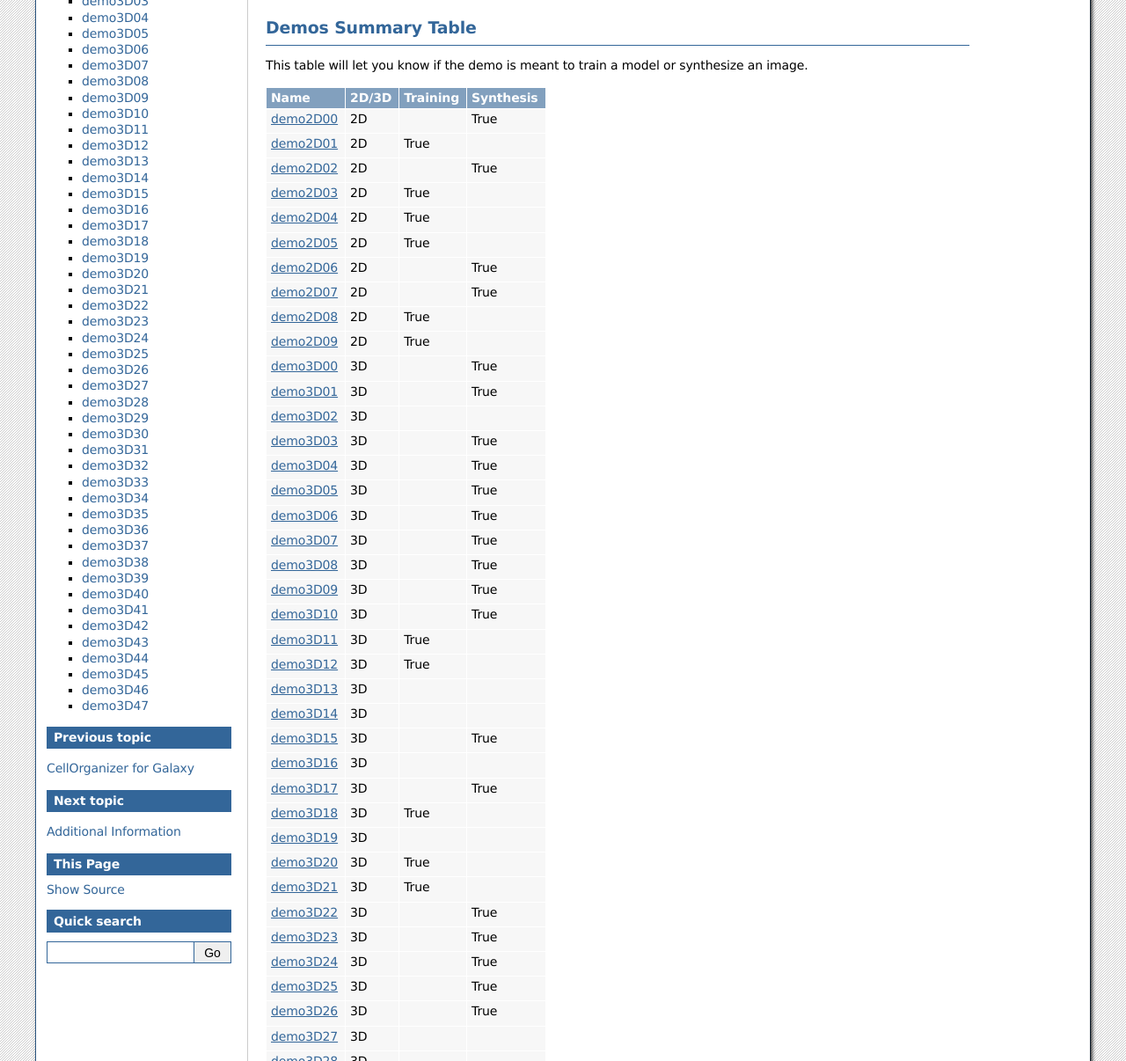
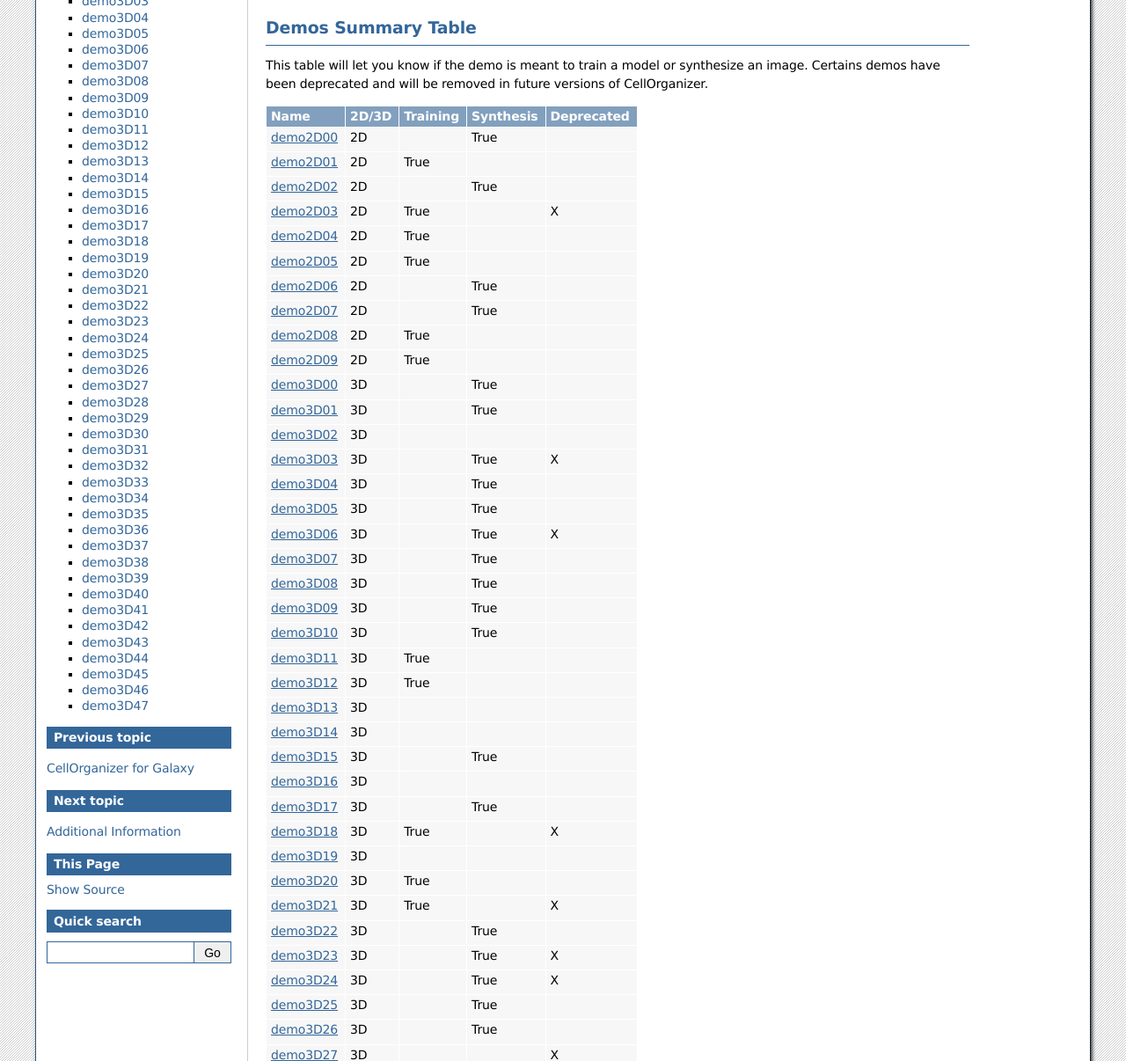
Before and after one commit to murphygroup/cellorganizer-documentation_old, a Sphinx documentation site: the page built from source/chapters/demos.rst, in a window 1280 px wide and 1400 px high, scrolled down 334 px, cut to the strip 194-1400 px from the top of the window. Shown: the whole strip at 88% size. Built offline with Sphinx 7.4.7, drawn with Linux system fonts in a browser that asks for light colours; some of the changed text lies outside the part shown.

Commit message:
Added a column to demo tables to indicate deprecated demos.

```diff
--- a/source/chapters/demos.rst
+++ b/source/chapters/demos.rst
@@ -23,127 +23,127 @@ For example, in Ubuntu
 
 Demos Summary Table
 *******************
-This table will let you know if the demo is meant to train a model or synthesize an image.
+This table will let you know if the demo is meant to train a model or synthesize an image. Certains demos have been deprecated and will be removed in future versions of CellOrganizer.
 
-+------------------------+---------+------------+-------------+
-| Name                   | 2D/3D   | Training   | Synthesis   |
-+========================+=========+============+=============+
-| demo2D00_              | 2D      |            | True        |
-+------------------------+---------+------------+-------------+
-| demo2D01_              | 2D      | True       |             |
-+------------------------+---------+------------+-------------+
-| demo2D02_              | 2D      |            | True        |
-+------------------------+---------+------------+-------------+
-| demo2D03_              | 2D      | True       |             |
-+------------------------+---------+------------+-------------+
-| demo2D04_              | 2D      | True       |             |
-+------------------------+---------+------------+-------------+
-| demo2D05_              | 2D      | True       |             |
-+------------------------+---------+------------+-------------+
-| demo2D06_              | 2D      |            | True        |
-+------------------------+---------+------------+-------------+
-| demo2D07_              | 2D      |            | True        |
-+------------------------+---------+------------+-------------+
-| demo2D08_              | 2D      | True       |             |
-+------------------------+---------+------------+-------------+
-| demo2D09_              | 2D      | True       |             |
-+------------------------+---------+------------+-------------+
-| demo3D00_              | 3D      |            | True        |
-+------------------------+---------+------------+-------------+
-| demo3D01_              | 3D      |            | True        |
-+------------------------+---------+------------+-------------+
-| demo3D02_              | 3D      |            |             |
-+------------------------+---------+------------+-------------+
-| demo3D03_              | 3D      |            | True        |
-+------------------------+---------+------------+-------------+
-| demo3D04_              | 3D      |            | True        |
-+------------------------+---------+------------+-------------+
-| demo3D05_              | 3D      |            | True        |
-+------------------------+---------+------------+-------------+
-| demo3D06_              | 3D      |            | True        |
-+------------------------+---------+------------+-------------+
-| demo3D07_              | 3D      |            | True        |
-+------------------------+---------+------------+-------------+
-| demo3D08_              | 3D      |            | True        |
-+------------------------+---------+------------+-------------+
-| demo3D09_              | 3D      |            | True        |
-+------------------------+---------+------------+-------------+
-| demo3D10_              | 3D      |            | True        |
-+------------------------+---------+------------+-------------+
-| demo3D11_              | 3D      | True       |             |
-+------------------------+---------+------------+-------------+
-| demo3D12_              | 3D      | True       |             |
-+------------------------+---------+------------+-------------+
-| demo3D13_              | 3D      |            |             |
-+------------------------+---------+------------+-------------+
-| demo3D14_              | 3D      |            |             |
-+------------------------+---------+------------+-------------+
-| demo3D15_              | 3D      |            | True        |
-+------------------------+---------+------------+-------------+
-| demo3D16_              | 3D      |            |             |
-+------------------------+---------+------------+-------------+
-| demo3D17_              | 3D      |            | True        |
-+------------------------+---------+------------+-------------+
-| demo3D18_              | 3D      | True       |             |
-+------------------------+---------+------------+-------------+
-| demo3D19_              | 3D      |            |             |
-+------------------------+---------+------------+-------------+
-| demo3D20_              | 3D      | True       |             |
-+------------------------+---------+------------+-------------+
-| demo3D21_              | 3D      | True       |             |
-+------------------------+---------+------------+-------------+
-| demo3D22_              | 3D      |            | True        |
-+------------------------+---------+------------+-------------+
-| demo3D23_              | 3D      |            | True        |
-+------------------------+---------+------------+-------------+
-| demo3D24_              | 3D      |            | True        |
-+------------------------+---------+------------+-------------+
-| demo3D25_              | 3D      |            | True        |
-+------------------------+---------+------------+-------------+
-| demo3D26_              | 3D      |            | True        |
-+------------------------+---------+------------+-------------+
-| demo3D27_              | 3D      |            |             |
-+------------------------+---------+------------+-------------+
-| demo3D28_              | 3D      |            |             |
-+------------------------+---------+------------+-------------+
-| demo3D29_              | 3D      | True       |             |
-+------------------------+---------+------------+-------------+
-| demo3D30_              | 3D      |            | True        |
-+------------------------+---------+------------+-------------+
-| demo3D31_              | 3D      |            | True        |
-+------------------------+---------+------------+-------------+
-| demo3D32_              | 3D      |            | True        |
-+------------------------+---------+------------+-------------+
-| demo3D33_              | 3D      |            | True        |
-+------------------------+---------+------------+-------------+
-| demo3D34_              | 3D      |            | True        |
-+------------------------+---------+------------+-------------+
-| demo3D35_              | 3D      |            |             |
-+------------------------+---------+------------+-------------+
-| demo3D36_              | 3D      |            | True        |
-+------------------------+---------+------------+-------------+
-| demo3D37_              | 3D      |            | True        |
-+------------------------+---------+------------+-------------+
-| demo3D38_              | 3D      |            | True        |
-+------------------------+---------+------------+-------------+
-| demo3D39_              | 3D      |            | True        |
-+------------------------+---------+------------+-------------+
-| demo3D40_              | 3D      | True       |             |
-+------------------------+---------+------------+-------------+
-| demo3D41_              | 3D      |            | True        |
-+------------------------+---------+------------+-------------+
-| demo3D42_              | 3D      | True       |             |
-+------------------------+---------+------------+-------------+
-| demo3D43_              | 3D      |            | True        |
-+------------------------+---------+------------+-------------+
-| demo3D44_              | 3D      |            | True        |
-+------------------------+---------+------------+-------------+
-| demo3D45_              | 3D      | True       |             |
-+------------------------+---------+------------+-------------+
-| demo3D46_              | 3D      |            | True        |
-+------------------------+---------+------------+-------------+
-| demo3D47_              | 3D      |            |             |
-+------------------------+---------+------------+-------------+
++------------------------+---------+------------+------------+------------+
+| Name                   | 2D/3D   | Training   | Synthesis  | Deprecated |
++========================+=========+============+============+============+
+| demo2D00_              | 2D      |            | True       |            |
++------------------------+---------+------------+------------+------------+
+| demo2D01_              | 2D      | True       |            |            |
++------------------------+---------+------------+------------+------------+
+| demo2D02_              | 2D      |            | True       |            |
++------------------------+---------+------------+------------+------------+
+| demo2D03_              | 2D      | True       |            | X          |
++------------------------+---------+------------+------------+------------+
+| demo2D04_              | 2D      | True       |            |            |
++------------------------+---------+------------+------------+------------+
+| demo2D05_              | 2D      | True       |            |            |
++------------------------+---------+------------+------------+------------+
+| demo2D06_              | 2D      |            | True       |            |
++------------------------+---------+------------+------------+------------+
+| demo2D07_              | 2D      |            | True       |            |
++------------------------+---------+------------+------------+------------+
+| demo2D08_              | 2D      | True       |            |            |
++------------------------+---------+------------+------------+------------+
+| demo2D09_              | 2D      | True       |            |            |
++------------------------+---------+------------+------------+------------+
+| demo3D00_              | 3D      |            | True       |            |
++------------------------+---------+------------+------------+------------+
+| demo3D01_              | 3D      |            | True       |            |
++------------------------+---------+------------+------------+------------+
+| demo3D02_              | 3D      |            |            |            |
++------------------------+---------+------------+------------+------------+
+| demo3D03_              | 3D      |            | True       | X          |
++------------------------+---------+------------+------------+------------+
+| demo3D04_              | 3D      |            | True       |            |
++------------------------+---------+------------+------------+------------+
+| demo3D05_              | 3D      |            | True       |            |
++------------------------+---------+------------+------------+------------+
+| demo3D06_              | 3D      |            | True       | X          |
++------------------------+---------+------------+------------+------------+
+| demo3D07_              | 3D      |            | True       |            |
++------------------------+---------+------------+------------+------------+
+| demo3D08_              | 3D      |            | True       |            |
++------------------------+---------+------------+------------+------------+
+| demo3D09_              | 3D      |            | True       |            |
++------------------------+---------+------------+------------+------------+
+| demo3D10_              | 3D      |            | True       |            |
++------------------------+---------+------------+------------+------------+
+| demo3D11_              | 3D      | True       |            |            |
++------------------------+---------+------------+------------+------------+
+| demo3D12_              | 3D      | True       |            |            |
++------------------------+---------+------------+------------+------------+
+| demo3D13_              | 3D      |            |            |            |
++------------------------+---------+------------+------------+------------+
+| demo3D14_              | 3D      |            |            |            |
++------------------------+---------+------------+------------+------------+
+| demo3D15_              | 3D      |            | True       |            |
++------------------------+---------+------------+------------+------------+
+| demo3D16_              | 3D      |            |            |            |
++------------------------+---------+------------+------------+------------+
+| demo3D17_              | 3D      |            | True       |            |
++------------------------+---------+------------+------------+------------+
+| demo3D18_              | 3D      | True       |            | X          |
++------------------------+---------+------------+------------+------------+
+| demo3D19_              | 3D      |            |            |            |
++------------------------+---------+------------+------------+------------+
+| demo3D20_              | 3D      | True       |            |            |
++------------------------+---------+------------+------------+------------+
+| demo3D21_              | 3D      | True       |            | X          |
++------------------------+---------+------------+------------+------------+
+| demo3D22_              | 3D      |            | True       |            |
++------------------------+---------+------------+------------+------------+
+| demo3D23_              | 3D      |            | True       | X          |
++------------------------+---------+------------+------------+------------+
+| demo3D24_              | 3D      |            | True       | X          |
++------------------------+---------+------------+------------+------------+
+| demo3D25_              | 3D      |            | True       |            |
++------------------------+---------+------------+------------+------------+
+| demo3D26_              | 3D      |            | True       |            |
++------------------------+---------+------------+------------+------------+
+| demo3D27_              | 3D      |            |            | X          |
++------------------------+---------+------------+------------+------------+
+| demo3D28_              | 3D      |            |            |            |
++------------------------+---------+------------+------------+------------+
+| demo3D29_              | 3D      | True       |            |            |
++------------------------+---------+------------+------------+------------+
+| demo3D30_              | 3D      |            | True       | X          |
++------------------------+---------+------------+------------+------------+
+| demo3D31_              | 3D      |            | True       |            |
++------------------------+---------+------------+------------+------------+
+| demo3D32_              | 3D      |            | True       |            |
++------------------------+---------+------------+------------+------------+
+| demo3D33_              | 3D      |            | True       |            |
++------------------------+---------+------------+------------+------------+
+| demo3D34_              | 3D      |            | True       |            |
++------------------------+---------+------------+------------+------------+
+| demo3D35_              | 3D      |            |            |            |
++------------------------+---------+------------+------------+------------+
+| demo3D36_              | 3D      |            | True       |            |
++------------------------+---------+------------+------------+------------+
+| demo3D37_              | 3D      |            | True       |            |
++------------------------+---------+------------+------------+------------+
+| demo3D38_              | 3D      |            | True       |            |
++------------------------+---------+------------+------------+------------+
+| demo3D39_              | 3D      |            | True       |            |
++------------------------+---------+------------+------------+------------+
+| demo3D40_              | 3D      | True       |            |            |
++------------------------+---------+------------+------------+------------+
+| demo3D41_              | 3D      |            | True       |            |
++------------------------+---------+------------+------------+------------+
+| demo3D42_              | 3D      | True       |            |            |
++------------------------+---------+------------+------------+------------+
+| demo3D43_              | 3D      |            | True       |            |
++------------------------+---------+------------+------------+------------+
+| demo3D44_              | 3D      |            | True       |            |
++------------------------+---------+------------+------------+------------+
+| demo3D45_              | 3D      | True       |            |            |
++------------------------+---------+------------+------------+------------+
+| demo3D46_              | 3D      |            | True       |            |
++------------------------+---------+------------+------------+------------+
+| demo3D47_              | 3D      |            |            |            |
++------------------------+---------+------------+------------+------------+
 
 Brief Descriptions
 ******************
@@ -223,6 +223,9 @@ Demo output:
 
 demo2D03
 --------
+
+This demo is deprecated. The demo will be removed in future versions of CellOrganizer.
+
 Demo header::
 
    % Train 2D generative model of the nucleus, cell shape, and lysosome using
@@ -429,6 +432,9 @@ Demo header::
 
 demo3D03
 --------
+
+This demo is deprecated. The demo will be removed in future versions of CellOrganizer.
+
 Demo header::
 
    % Synthesize one 3D image with nuclear, cell shape, and vesicular channels
@@ -495,6 +501,9 @@ Demo header::
 
 demo3D06
 --------
+
+This demo is deprecated. The demo will be removed in future versions of CellOrganizer.
+
 Demo header::
 
    % Synthesize one 3D image with nuclear, cell shape, and protein channels
@@ -745,6 +754,9 @@ Demo header::
 
 demo3D18
 --------
+
+This demo is deprecated. The demo will be removed in future versions of CellOrganizer.
+
 Demo header::
 
    % Train 3D generative model of the cell framework (nucleus and cell shape),
@@ -805,6 +817,9 @@ Demo header::
 
 demo3D21
 --------
+
+This demo is deprecated. The demo will be removed in future versions of CellOrganizer.
+
 Demo header::
 
    % Train 3D generative model of the cell framework (nucleus and cell shape),
@@ -844,6 +859,9 @@ Demo header::
 
 demo3D23
 --------
+
+This demo is deprecated. The demo will be removed in future versions of CellOrganizer.
+
 Demo header::
 
    % Train 3D generative diffeomorphic nuclear, cell shape, and a
@@ -865,6 +883,9 @@ Demo header::
 
 demo3D24
 ----------
+
+This demo is deprecated. The demo will be removed in future versions of CellOrganizer.
+
 Demo header::
 
    % This demo converts a sample SBML file to an SBML-spatial instance using
@@ -928,6 +949,9 @@ Demo header::
 
 demo3D27
 --------
+
+This demo is deprecated. The demo will be removed in future versions of CellOrganizer.
+
 Demo header::
 
    % This demo performs a regression between two sets of related shapes (i.e.
@@ -984,6 +1008,9 @@ Demo header::
 
 demo3D30
 --------
+
+This demo is deprecated. The demo will be removed in future versions of CellOrganizer.
+
 Demo header::
 
    % This demo illustrates how to sample uniformly at random from a
```
Also changed, not shown: source/chapters/docker/index.rst (+44 -44 lines).
